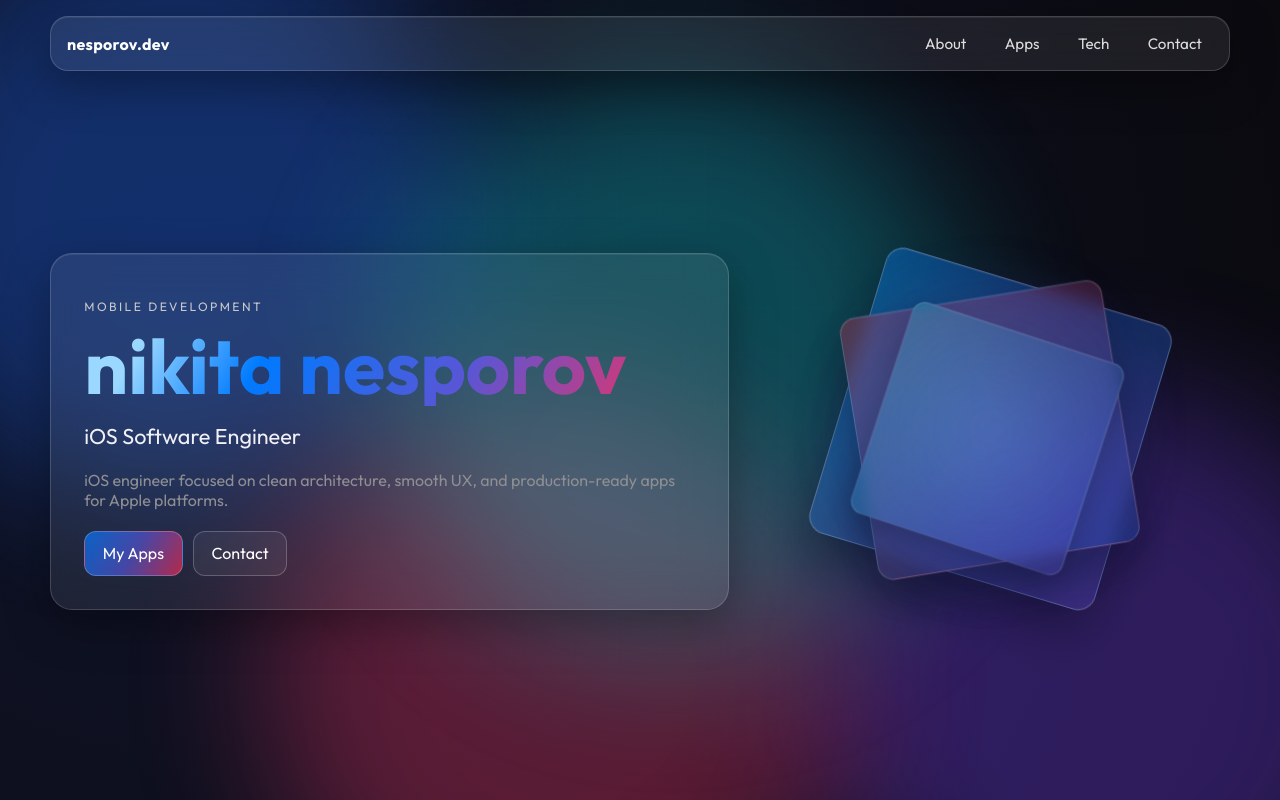
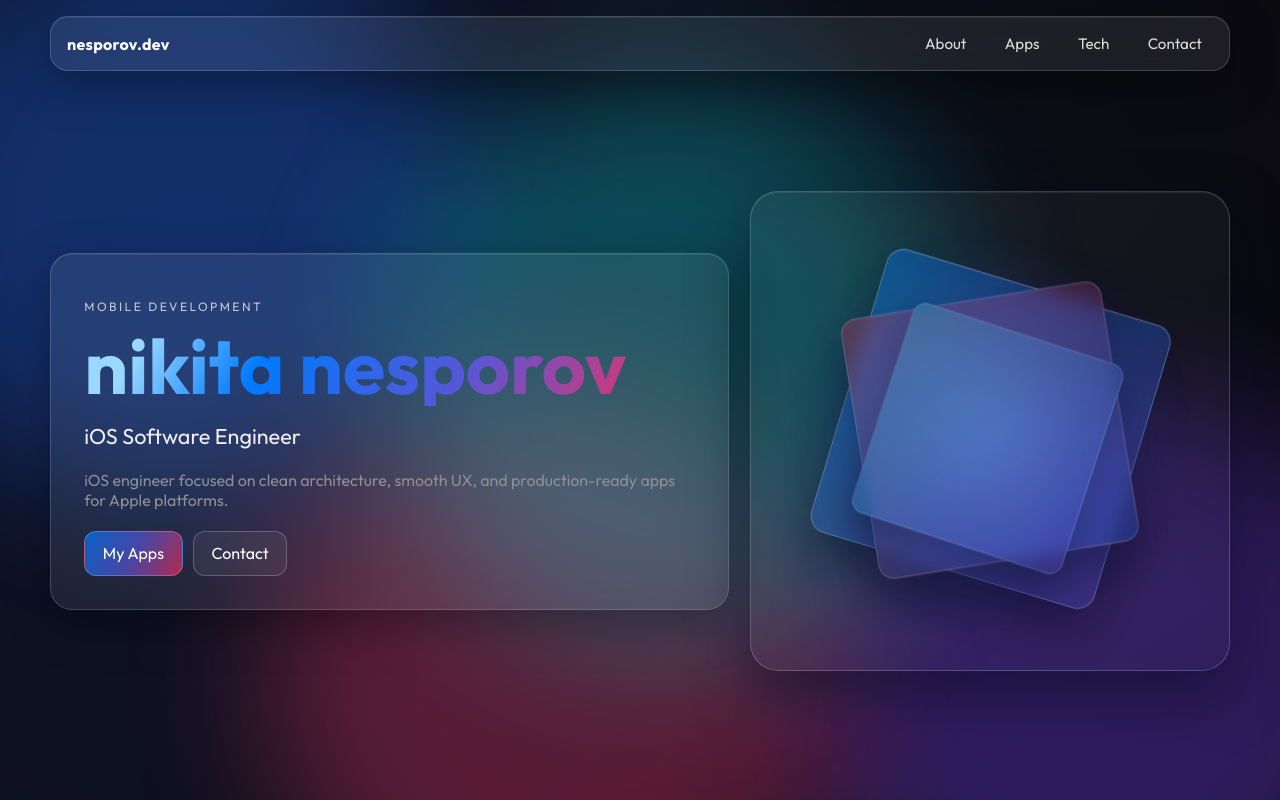
Before and after one commit to defolty/nesporov.dev, a plain HTML site: page index.html in a window 1280 px wide. Shown: the top 800 px of the page. Drawn offline with Linux system fonts and the light colour scheme.

Commit message:
Make hero right visual explicit and centered to avoid empty space

```diff
--- a/styles.css
+++ b/styles.css
@@ -249,10 +249,17 @@ h1 {
   margin-inline: auto;
   display: grid;
   place-items: center;
+  border-radius: 28px;
+  background: linear-gradient(160deg, rgba(255, 255, 255, 0.05), rgba(255, 255, 255, 0.015));
+  border: 1px solid rgba(255, 255, 255, 0.18);
+  box-shadow: inset 0 1px 0 rgba(255, 255, 255, 0.08), 0 24px 56px rgba(7, 10, 28, 0.52);
+  overflow: hidden;
 }
 
 .object-layer {
   position: absolute;
+  inset: 0;
+  margin: auto;
   width: 62%;
   aspect-ratio: 1;
   border-radius: 18px;
@@ -282,10 +289,12 @@ h1 {
 
 .object-glow {
   position: absolute;
+  inset: 0;
+  margin: auto;
   width: 74%;
   aspect-ratio: 1;
   border-radius: 999px;
-  background: radial-gradient(circle, rgba(111, 161, 255, 0.44), rgba(88, 86, 214, 0.14) 55%, transparent 72%);
+  background: radial-gradient(circle, rgba(111, 161, 255, 0.6), rgba(88, 86, 214, 0.2) 55%, transparent 72%);
   filter: blur(20px);
   animation: prismGlow 6.5s ease-in-out infinite;
 }
```
